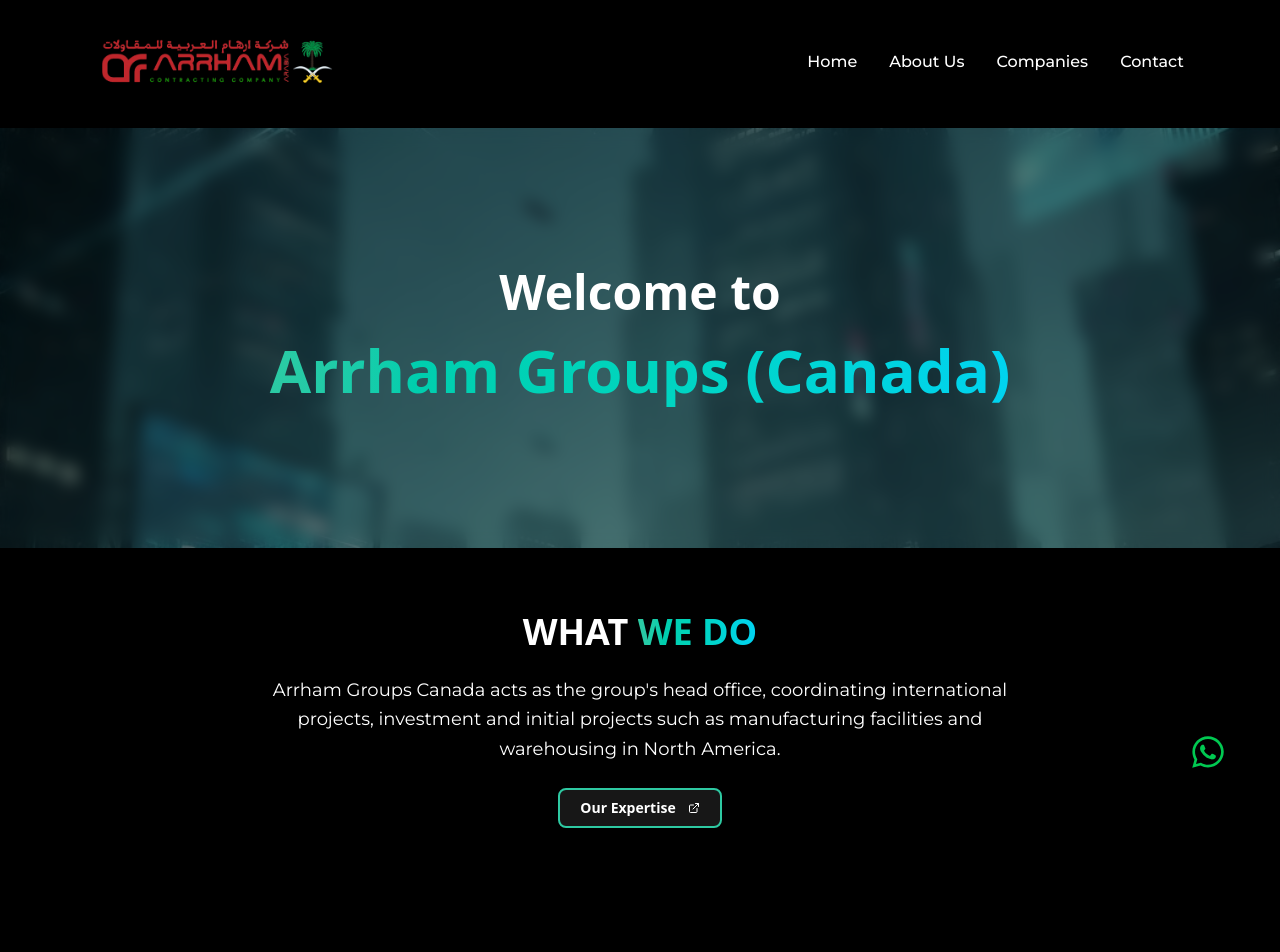
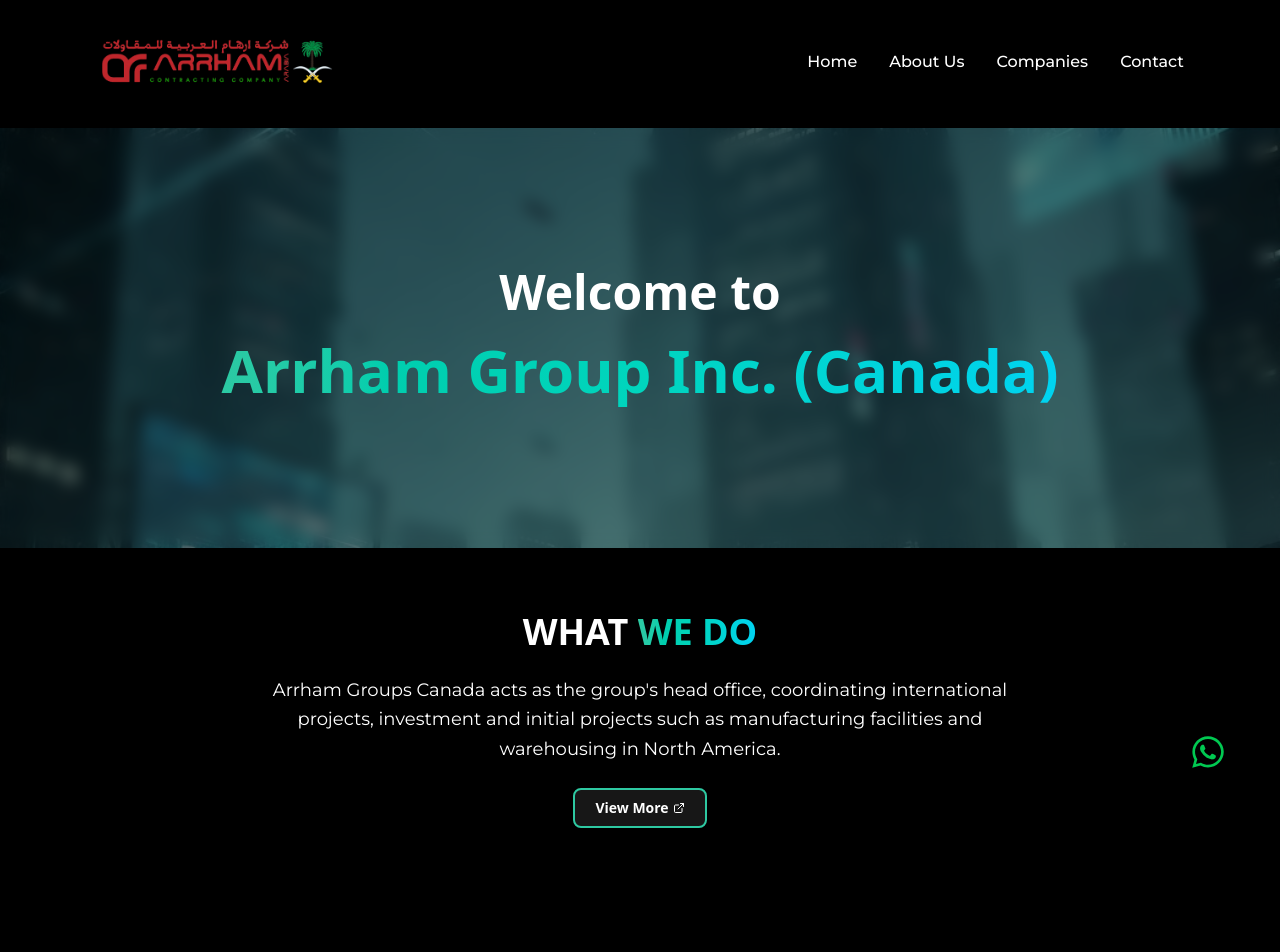
Before and after one commit to vevofiks/arrham-group, a Next.js app: page /about-us/arrham-canada in a window 1280 px wide. Shown: the top 952 px of the page. Built offline with nearby package versions, Linux system fonts and the light colour scheme.

Commit message:
fix: Changed component Data

```diff
--- a/src/app/about-us/[slug]/CompanyDetails.jsx
+++ b/src/app/about-us/[slug]/CompanyDetails.jsx
@@ -8,12 +8,8 @@
 import Contact from "../components/Contact";
 import KeyPersonnel from "../components/KeyPersonal";
 import { ExternalLink } from "lucide-react";
-import {
-  HoverCard,
-  HoverCardContent,
-  HoverCardTrigger,
-} from "@/components/ui/hover-card";
 import { Badge } from "@/components/ui/badge";
+import Link from "next/link";
 
 const montserrat = MontserratFont({
   subsets: ["latin"],
@@ -42,31 +38,13 @@
     }, []);
 
     return (
+
       <div className="mt-6 flex justify-center">
-        <HoverCard open={isMobile ? open : undefined} onOpenChange={setOpen}>
-          <HoverCardTrigger asChild>
-            <Badge
-              onClick={() => isMobile && setOpen(!open)}
-              className="px-5 py-2 text-sm border-2 border-lgreen text-white font-semibold cursor-pointer hover:bg-lgreen/10"
-            >
-              Our Expertise <ExternalLink className="ml-2 h-4 w-4" />
-            </Badge>
-          </HoverCardTrigger>
-
-          <HoverCardContent className="w-80 bg-gray-900/90 text-gray-200 border border-lgreen/30">
-            <p>{companyData.otherDetails?.expertise}</p>
-            {companyData.contact && (
-              <a
-                href={companyData.contact.website}
-                target="_blank"
-                rel="noopener noreferrer"
-                className="flex items-center justify-center mt-3 text-teal-400 underline hover:text-cyan-300"
-              >
-                Visit Site →
-              </a>
-            )}
-          </HoverCardContent>
-        </HoverCard>
+        <Link href={companyData.contact.website} target="_blank">
+          <Badge className="px-5 py-2 text-sm border-2 border-lgreen text-white font-semibold cursor-pointer hover:bg-lgreen/10">
+            View More <ExternalLink size={30} />
+          </Badge>
+        </Link>
       </div>
     );
   }
@@ -185,11 +163,6 @@
         </motion.div>
       </section>
 
-      {/* Contact Section */}
-      <section className="px-6 py-16">
-        <Contact contact={companyData.contact} />
-      </section>
-
       {/* Modal */}
       <Modal
         isOpen={isOpen}
--- a/src/app/about-us/[slug]/page.js
+++ b/src/app/about-us/[slug]/page.js
@@ -3,7 +3,7 @@
 import { branchesData } from "@/app";
 
 async function Page({ params }) {
-  const { slug } = params;
+  const { slug } = await params;
   console.log(slug);
 
   const data = branchesData.branches.find((branch) => branch.id == slug);
--- a/src/app/about-us/components/Companies.jsx
+++ b/src/app/about-us/components/Companies.jsx
@@ -4,8 +4,8 @@
 import { motion } from "motion/react";
 import { ArrowRight, Code2, Copy, Rocket, Zap } from "lucide-react";
 import { Montserrat as MontserratFont } from "next/font/google";
-import { useRouter } from "next/navigation";
-
+import Image from "next/image";
+import Link from "next/link";
 const montserrat = MontserratFont({
   subsets: ["latin"],
   variable: "--font-montserrat",
@@ -13,7 +13,6 @@
 
 export default function CardFlipHero({ branch }) {
   const [isFlipped, setIsFlipped] = useState(false);
-  const router = useRouter()
   return (
     <motion.div
       className="group relative h-[380px] w-full max-w-[320px] [perspective:2000px] cursor-pointer"
@@ -48,14 +47,18 @@
             transition={{ duration: 6, repeat: Infinity, ease: "easeInOut" }}
           />
 
-          {/* Center rocket icon */}
           <div className="relative z-10 flex flex-col items-center justify-center flex-1">
             <motion.div
-              className="flex items-center justify-center h-16 w-16 rounded-2xl bg-gradient-to-br from-emerald-500 via-teal-400 to-emerald-600 shadow-lg shadow-emerald-500/30"
+              className="flex items-center justify-center h-16 w-16 p-10 rounded-2xl bg-gradient-to-br from-emerald-500 via-teal-400 to-emerald-600 shadow-lg shadow-emerald-500/30"
               animate={{ scale: [1, 1.1, 1], rotate: [0, 10, 0] }}
               transition={{ duration: 4, repeat: Infinity, ease: "easeInOut" }}
             >
-              <Rocket className="w-8 h-8 text-white" />
+              <Image
+
+                src={branch.companyIcon} alt={branch.name}
+                fill
+                className="object-contain"
+              />
             </motion.div>
           </div>
 
@@ -66,7 +69,7 @@
             >
               {branch.name}
             </h3>
-            <p className="text-sm text-white/70">{branch.location}</p>
+            <p className="text-sm text-white/70">{branch.country}</p>
           </div>
         </div>
 
@@ -123,18 +126,19 @@
             </div>
           </div>
 
+          <Link href={`/about-us/${branch.id}`} >
             <motion.div
               whileHover={{ scale: 1.05 }}
               className="mt-4 Z-10 flex items-center justify-between rounded-lg border border-emerald-500/20 bg-emerald-500/10 px-4 py-2 cursor-pointer hover:bg-emerald-500/20 transition-colors"
-            onClick={() => {
-              router.push(`/about-us/${branch.id}`)
-            }}
+
             >
                 <span className="text-sm font-semibold text-emerald-400">
                   Show More
                 </span>
+
               <ArrowRight className="w-4 h-4 text-emerald-400" />
             </motion.div>
+          </Link>
         </div>
 
       </motion.div>
--- a/src/app/index.js
+++ b/src/app/index.js
@@ -196,8 +196,10 @@
   branches: [
     {
       id: "arrham-canada",
-      name: "Arrham Groups (Canada)",
+      name: "Arrham Group Inc. (Canada)",
+      companyIcon: "/arrham3.png",
       companyImg : "/companyDummy.jpeg",
+      country:"canada",
       location: "Canada (Head Office)",
       shortDescription:
         "Head office overseeing group operations, Canada-based construction & warehousing projects.",
@@ -237,8 +239,10 @@
 
     {
       id: "arrham-contracting-ksa",
-      name: "Arrham Contracting Company (Arrham Al Arabia)",
+      name: "Arrham Al Arabia Contracting Company (KSA)",
+      companyIcon: "/arrham3.png",
       companyImg : "/companyDummy.jpeg",
+      country:"Saudi Arabia",
       location: "Al Khobar Al Janubiyah Dist., Kingdom of Saudi Arabia",
       shortDescription:
         "Turnkey contracting, E&I, cathodic protection, fit-out works for industrial & commercial clients.",
@@ -316,8 +320,10 @@
 
     {
       id: "arrham-trading-bahrain",
-      name: "Arrham Trading and Contracting Company",
+      name: "Arrham Trading and Contracting W.L.L. (Kingdom of Bahrain)",
+      companyIcon: "/arrham3.png",
       companyImg : "/companyDummy.jpeg",
+      country:"Bahrain",
       location:
         "1445A, Road 4630, Block 646, Nuwaidrat, Sitrah 644, Kingdom of Bahrain",
       shortDescription:
@@ -370,8 +376,10 @@
 
     {
       id: "arrham-healthcare-bahrain",
-      name: "Arrham Healthcare & Solutions (Hidaya Healthcare Solutions)",
+      name: "Arrham Healthcare Solutions (Hidaya Healthcare Solutions W.L.L.)",
+      companyIcon: "/arrham3.png",
       companyImg : "/companyDummy.jpeg",
+      country:"Bahrain",
       location:
         "1445G, Road 4630, Block 646, Nuwaidrat, Sitrah 644, Kingdom of Bahrain",
       shortDescription:
@@ -385,6 +393,7 @@
         "Medical Gas Systems & Nurse Call Systems.",
         "Healthcare Interiors & Modular Systems.",
       ],
+
       keyPersonnel: [
         {
           name: "Dr. Hidaya Al-Karim",
@@ -401,6 +410,7 @@
           value: "120,000 BHD",
         },
       ],
+
       clients: ["Private clinics", "Wellness centers", "Regional hospitals"],
       accreditations: ["Healthcare construction & compliance expertise (internal)"],
       contact: {
@@ -417,3 +427,39 @@
     },
   ],
 };
+
+export const SupportData = {
+  "title": "Support",
+  "description": "We are here to assist you with any queries or issues. Our dedicated support teams are available to provide expert guidance and solutions.",
+  "sections": [
+    {
+      "type": "salesSupport",
+      "title": "Sales Support",
+      "description": "Get help with product inquiries, pricing, and order placement. Our sales team is committed to ensuring a seamless purchasing experience.",
+      "contact": {
+        "email": "sales@arrhamgroup.com",
+        "phone": "+966-13-123-4567",
+        "hours": "Monday - Friday, 9:00 AM - 6:00 PM (IST)",
+        "availability": "Available 24/7 for urgent inquiries"
+      }
+    },
+    {
+
+      "type": "technicalSupport",
+      "title": "Technical Support",
+      "description": "Our technical experts provide assistance with installation, troubleshooting, and maintenance of our services and products.",
+      "contact": {
+        "email": "techsupport@arrhamgroup.com",
+        "phone": "+966-13-123-4568",
+        "hours": "Monday - Friday, 8:00 AM - 5:00 PM (IST)",
+        "availability": "24/7 emergency support available"
+
+      }
+    }
+  ],
+  "meta": {
+    "title": "Arrham Group - Support",
+    "description": "Get sales and technical support from Arrham Group. Contact us for assistance with inquiries, troubleshooting, and more.",
+    "keywords": "Arrham Group support, sales support, technical support, contact us"
+  }
+}
```
Lines whose indentation alone changed are shown as unchanged.
